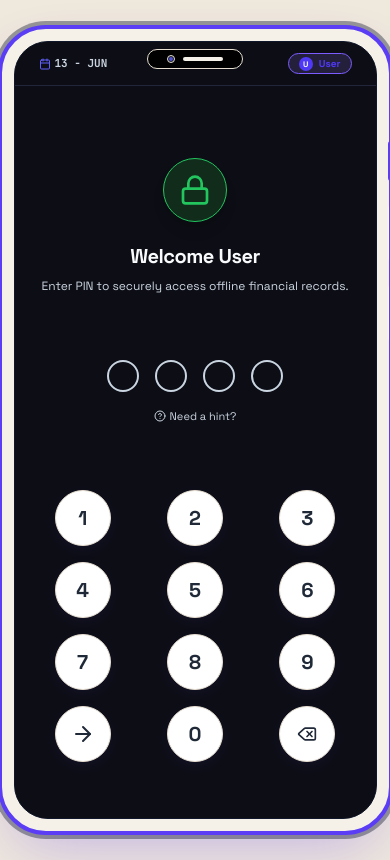
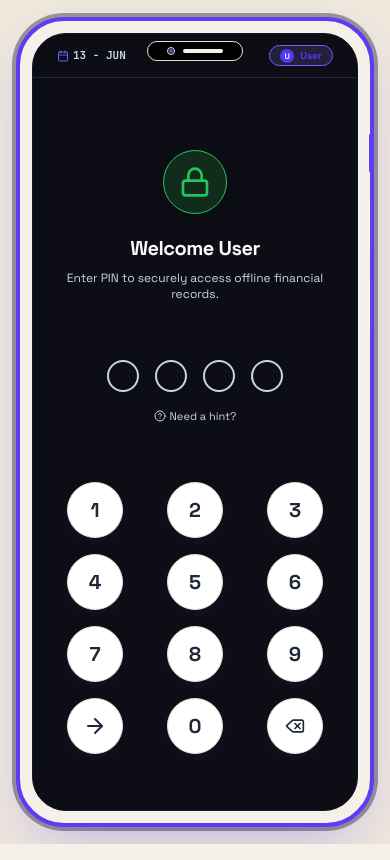
Before and after one commit to codewithdkd/Money-tracker-, a React (Vite) app: page / in a window 390 px wide. Built offline with nearby package versions, Linux system fonts and the light colour scheme.

Commit message:
fix(ui): improve PhoneFrame responsiveness
Adjust container constraints to prevent overflow on small screens and ensure the frame fits within the viewport.

```diff
--- a/src/components/PhoneFrame.tsx
+++ b/src/components/PhoneFrame.tsx
@@ -351,9 +351,9 @@ export default function PhoneFrame({
   };
 
   return (
-    <div className="relative p-2 sm:p-6 flex items-center justify-center bg-transparent min-h-screen">
+    <div className="relative p-2 sm:p-4 flex items-center justify-center bg-transparent w-full">
       {/* Luxurious Physical Phone Hardware Case */}
-      <div className="w-[395px] max-w-full h-[810px] bg-slate-950 dark:bg-slate-950 rounded-[48px] p-3 shadow-[0_25px_60px_-15px_rgba(91,61,245,0.3)] border-4 border-[#5B3DF5] dark:border-[#7C5CFF] flex flex-col justify-between overflow-hidden relative group/frame transition-all duration-300 ring-4 ring-slate-900/40 dark:ring-slate-900/80">
+      <div className="w-[395px] max-w-[calc(100vw-16px)] h-[810px] max-h-[calc(100vh-16px)] sm:max-h-[810px] bg-slate-950 dark:bg-slate-950 rounded-[48px] p-3 shadow-[0_25px_60px_-15px_rgba(91,61,245,0.3)] border-4 border-[#5B3DF5] dark:border-[#7C5CFF] flex flex-col justify-between overflow-hidden relative group/frame transition-all duration-300 ring-4 ring-slate-900/40 dark:ring-slate-900/80">
 
         {/* Sleek Side Hardware Buttons (Power/Volume) */}
         <div className="absolute top-28 -right-0.5 w-[3px] h-10 bg-[#5B3DF5] rounded-l-md" />
```
